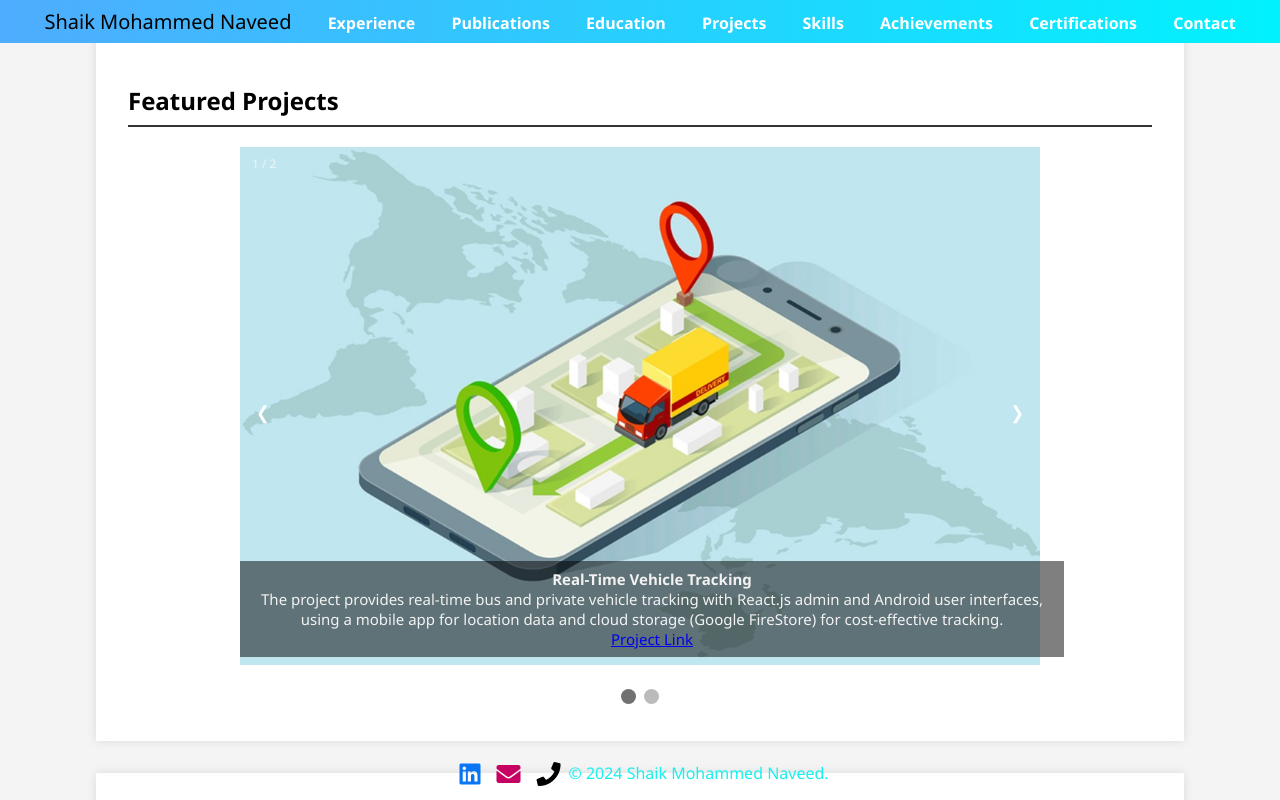
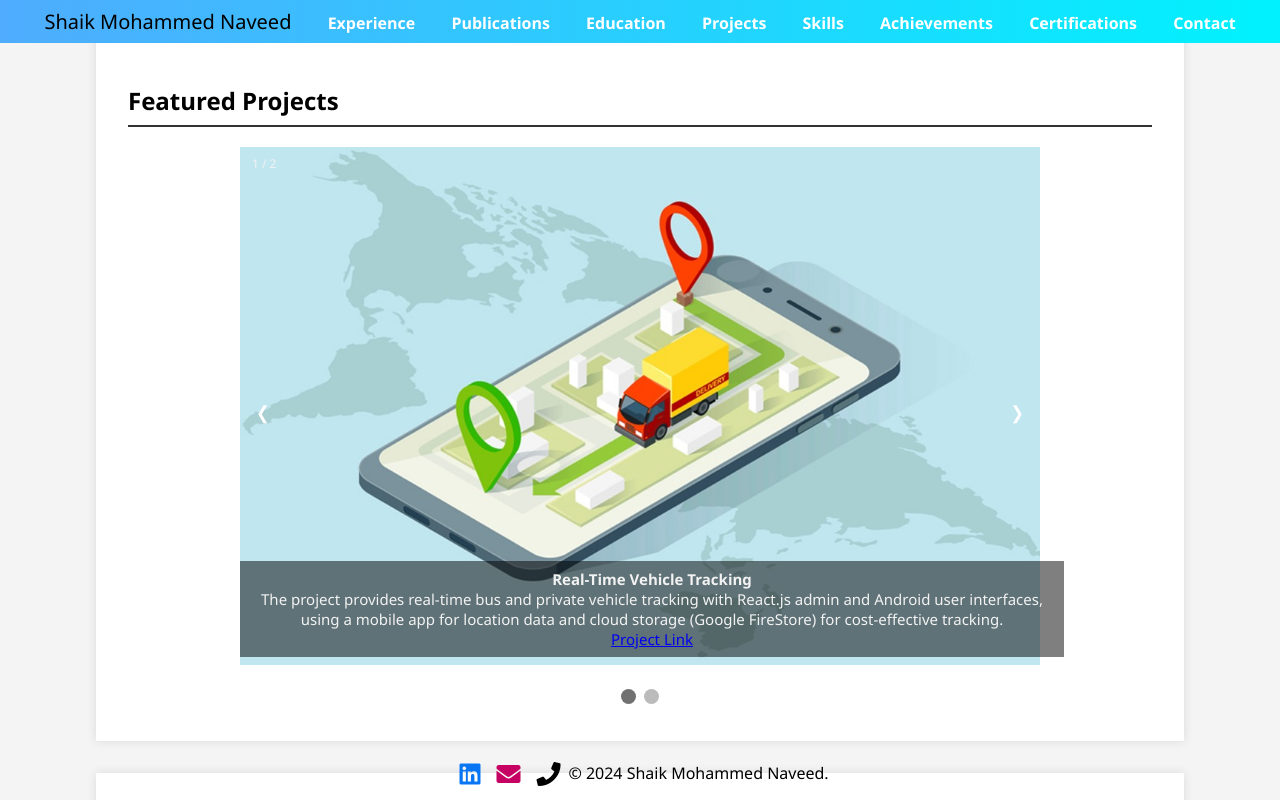
Before and after one commit to Mohammednaveed/portfolio, a plain HTML site: page index.html in a window 1280 px wide. Shown: the top 800 px of the page. Drawn offline with Linux system fonts and the light colour scheme.

Commit message:
CSS update

```diff
--- a/style.css
+++ b/style.css
@@ -70,7 +70,7 @@ section ul li {
 footer {
     text-align: center;
     background-color: #00000000;
-    color: rgb(22, 241, 238);
+    color: rgb(0, 0, 0);
     position: fixed;
     width: 100%;
     bottom: 0;
```
